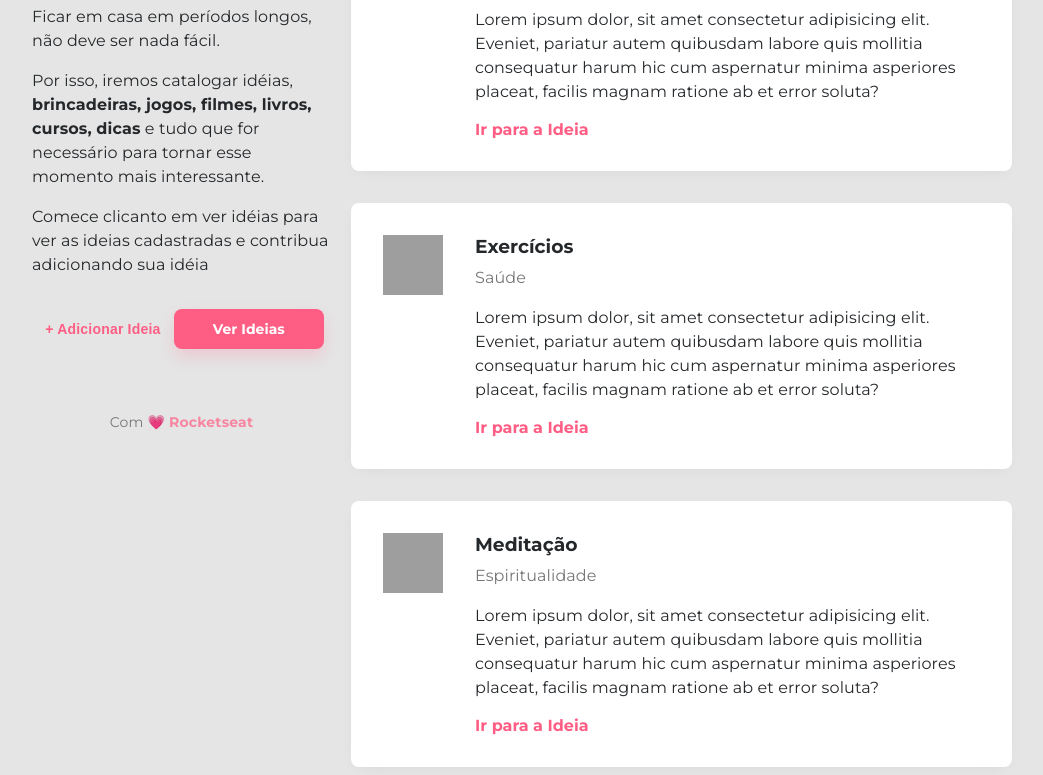
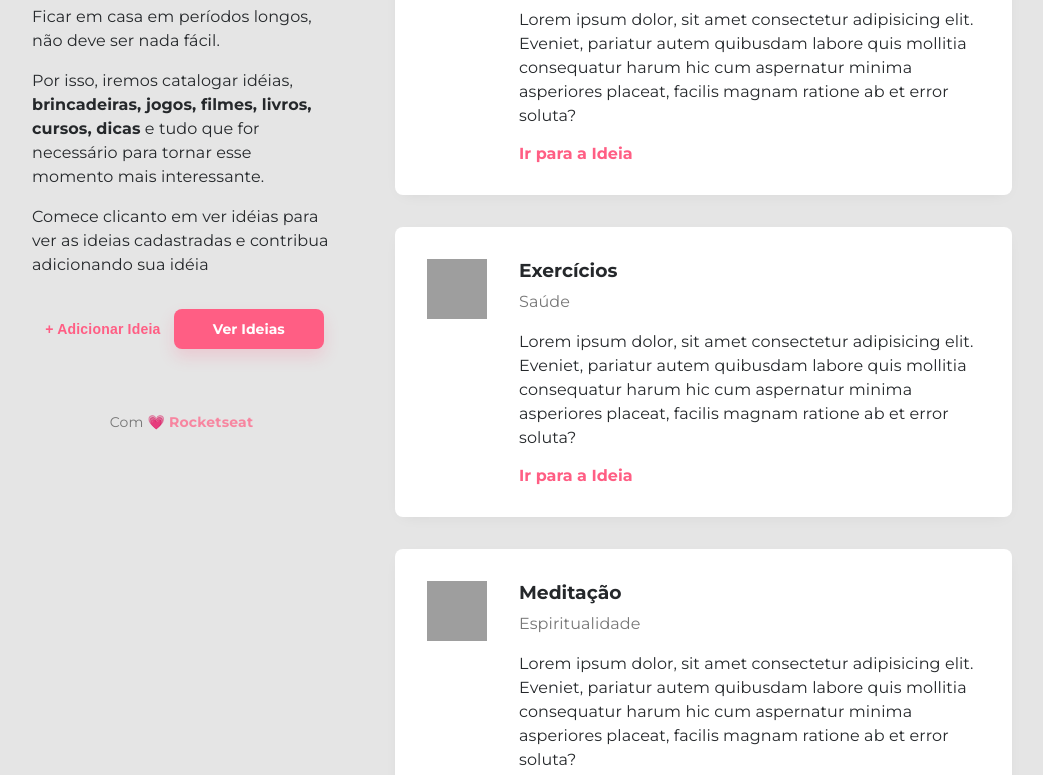
Before and after one commit to andreluas/casa-criativa, a plain HTML site: page src/index.html in a window 1280 px wide. Shown: the part 135-910 px from the top of the page, without its empty margins (118-1161 px from the left). Drawn offline with Linux system fonts and the light colour scheme; grey boxes are pictures that could not be loaded.

Commit message:
finish ideias style

```diff
--- a/src/styles/style.css
+++ b/src/styles/style.css
@@ -60,7 +60,7 @@ p, .description {
 
 #intro {
     width: 300px;
-    margin-right: 20px;
+    margin-right: 64px;
 }
 
 main {
```
